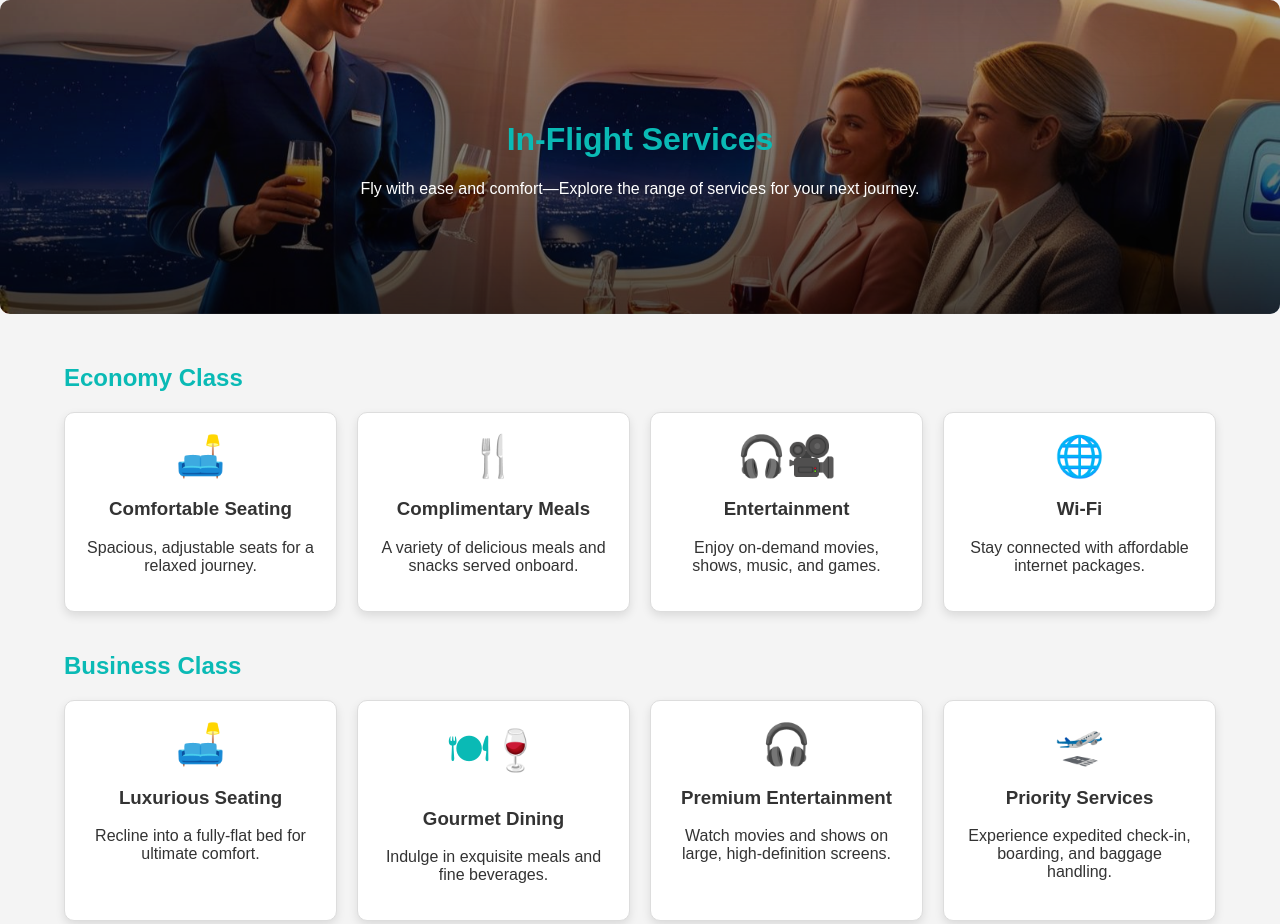
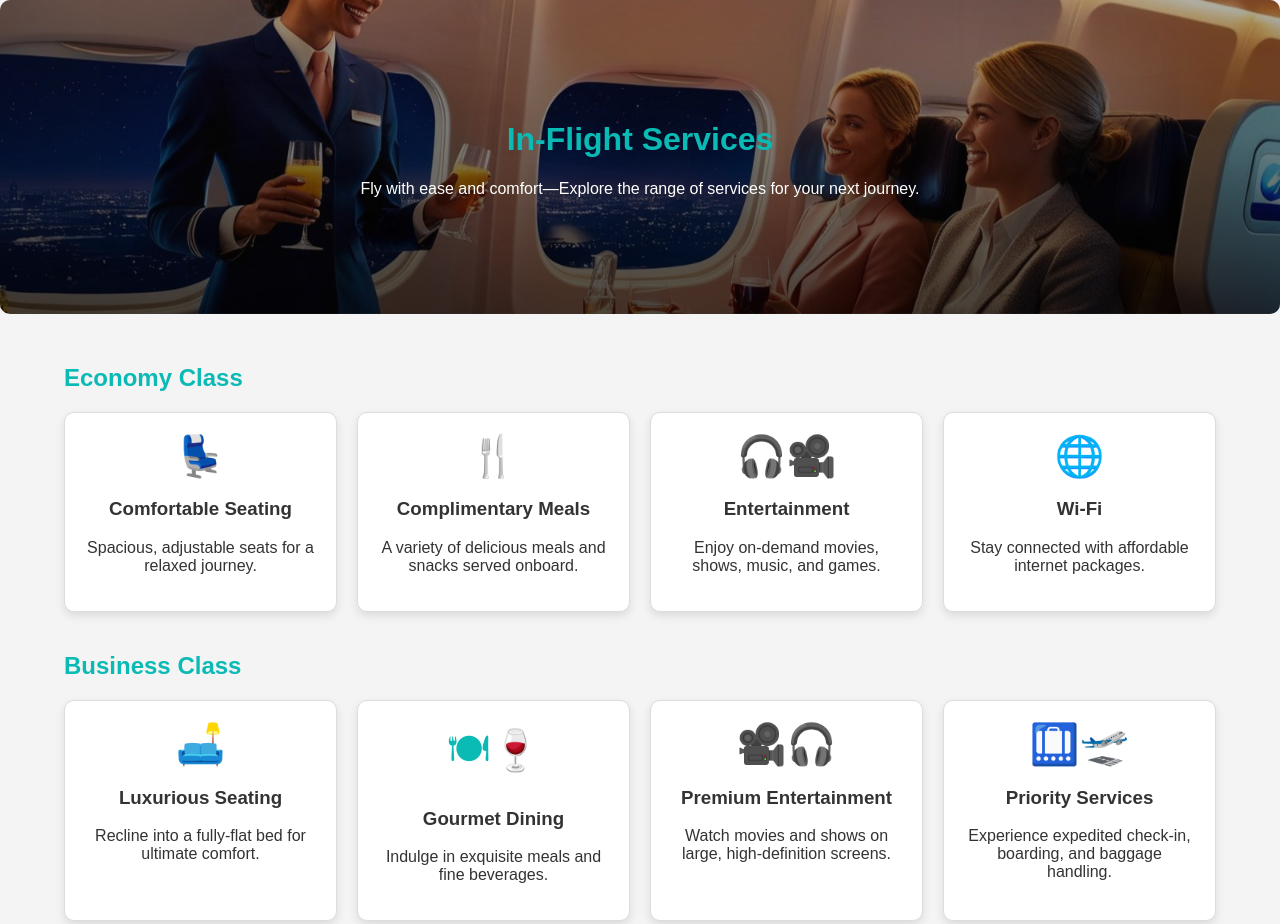
Before and after one commit to Falya04/starlight_airlines, a plain HTML site: page services.html in a window 1280 px wide. Shown: the top 924 px of the page. Drawn offline with Linux system fonts and the light colour scheme.

Commit message:
services.html

```diff
--- a/services.html
+++ b/services.html
@@ -229,7 +229,7 @@
             <h2 id="EconomyClass">Economy Class</h2>
             <div class="service-cards">
                 <div class="card">
-                    <div class="card-icon">🛋️</div>
+                    <div class="card-icon">💺</div>
                     <h3>Comfortable Seating</h3>
                     <p>Spacious, adjustable seats for a relaxed journey.</p>
                 </div>
@@ -265,12 +265,12 @@
                     <p>Indulge in exquisite meals and fine beverages.</p>
                 </div>
                 <div class="card">
-                    <div class="card-icon">🎧</div>
+                    <div class="card-icon">🎥🎧</div>
                     <h3>Premium Entertainment</h3>
                     <p>Watch movies and shows on large, high-definition screens.</p>
                 </div>
                 <div class="card">
-                    <div class="card-icon">🛫</div>
+                    <div class="card-icon">🛄🛫</div>
                     <h3>Priority Services</h3>
                     <p>Experience expedited check-in, boarding, and baggage handling.</p>
                 </div>
```
